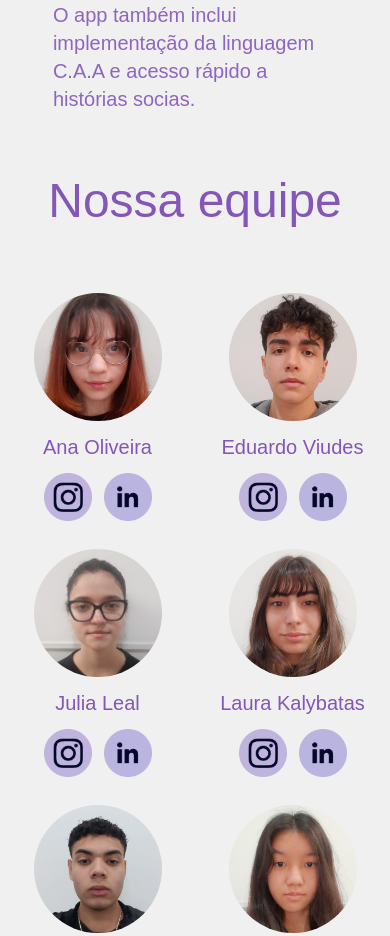
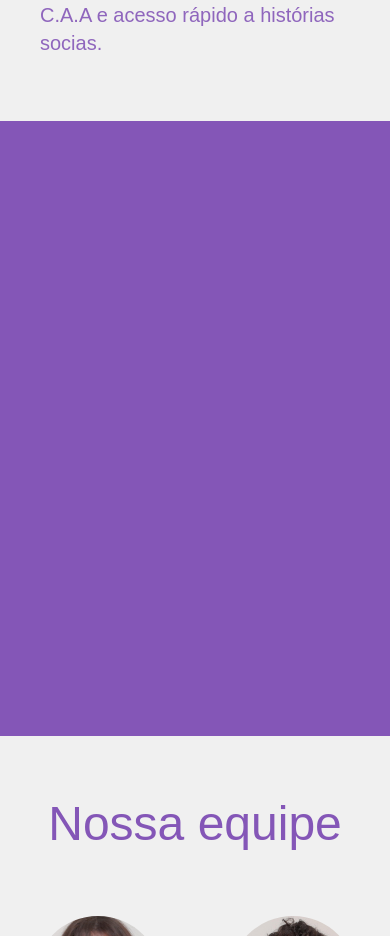
Before and after one commit to viudess/fox-site, a React (Vite) app: page / in a window 390 px wide. Shown: the part 1026-1962 px from the top of the page. Built offline with nearby package versions, Linux system fonts and the light colour scheme; a web font is replaced by a local one.

Commit message:
responsividade

```diff
--- a/src/pages/Projeto.jsx
+++ b/src/pages/Projeto.jsx
@@ -11,7 +11,7 @@ export default function Projeto() {
             </div>
             <div className="flex flex-row mx-10">
                 <div className="flex justify-center space-x-48">
-                    <div className="lg:text-[30px] lg:mt-16 lg:w-4/12 text-start mt-10 text-xl w-11/12 lg:leading-tight space-y-5 text-tpg/90">
+                    <div className="md:text-[30px] md:mt-16 lg:w-4/12 md:w-11/12 text-start mt-10 text-xl md:leading-tight space-y-5 text-tpg/90">
                         <p>
 
                             A versão beta do nosso aplicativo contará com funções como mood tracker, agenda compartilhada, to-do, organização e monitoração de medicamentos e um botão de emergência para crises, facilitando a organização da pessoa neurodivergente e de sua família, e também permitindo um monitoramento mais amplo sobre suas crises. O app também inclui implementação da linguagem C.A.A e acesso rápido a histórias socias.
@@ -23,6 +23,9 @@ export default function Projeto() {
                     </div>
                 </div>
             </div>
+            <div className="lg:hidden flex justify-center mt-16">
+                <Carrossel />
+            </div>
         </div>
         </>
 
```
